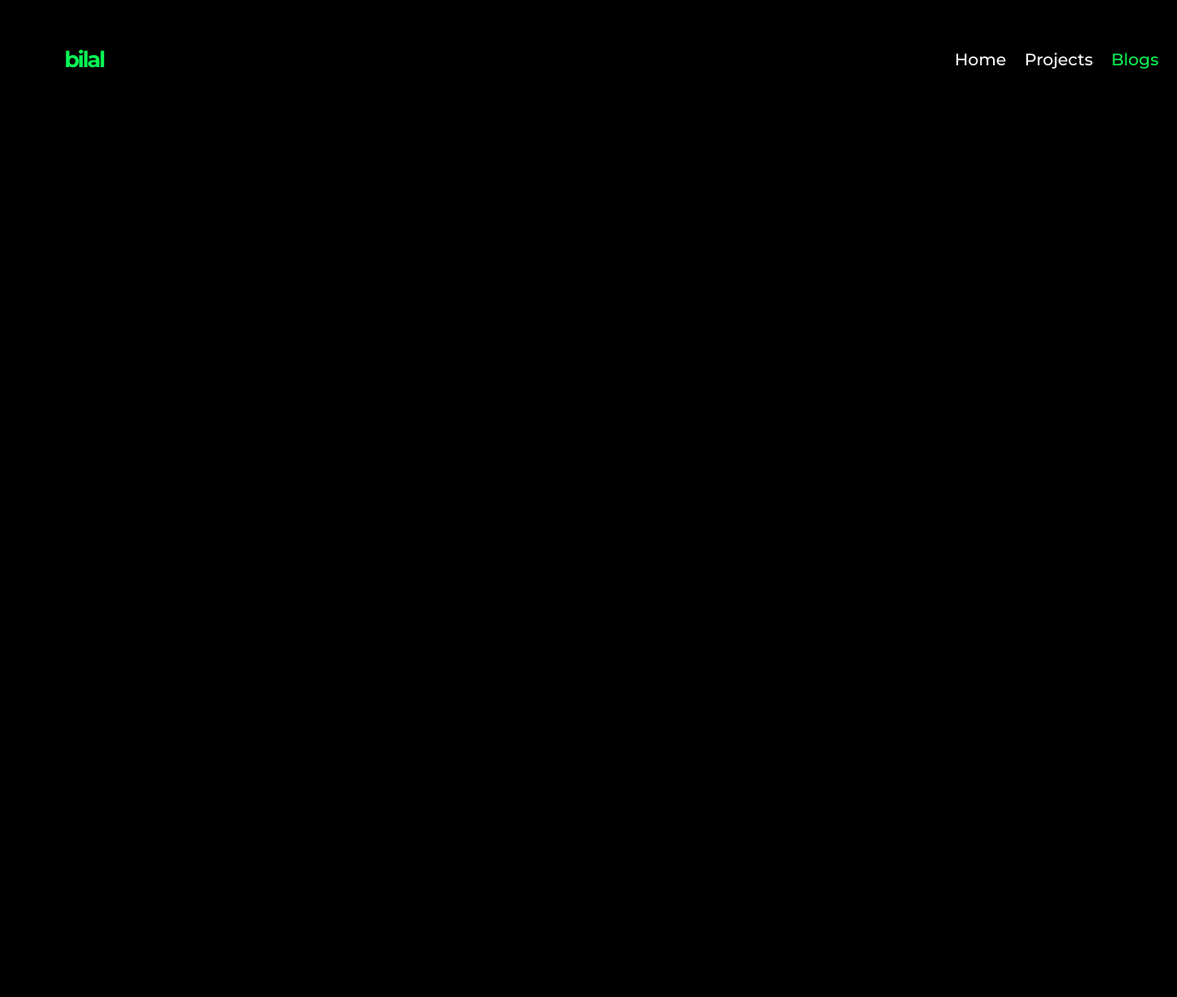
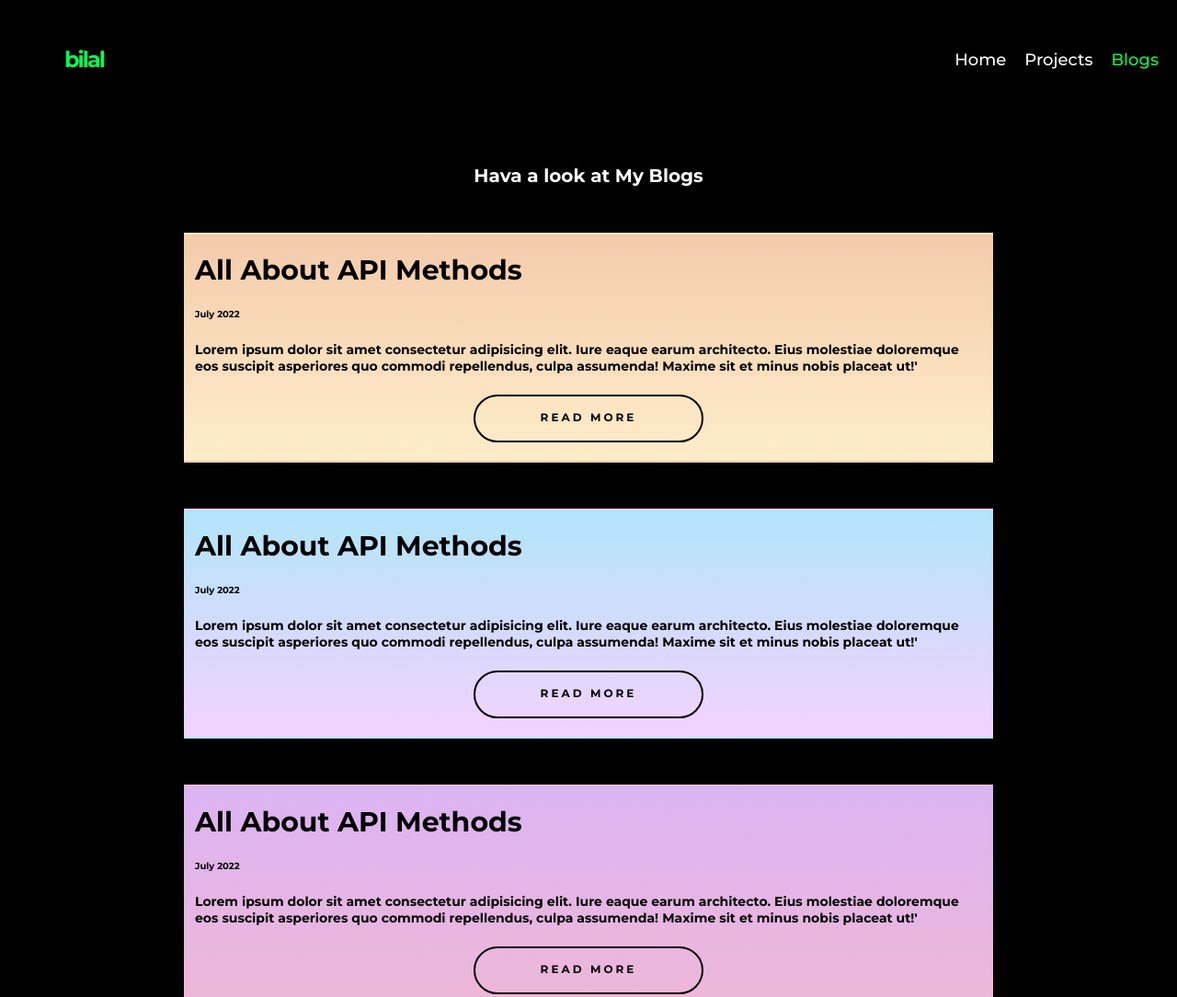
Before and after one commit to bilal-23/mark3-4-5-Portfolio, a website: page blogs.html in a window 1280 px wide. Shown: the top 1084 px of the page at 92% size. Before the commit the page ends 800 px from the top, so only its background shows below. Drawn offline with Linux system fonts and the light colour scheme.

Commit message:
Blog page added

```diff
--- /dev/null
+++ b/blogs.css
@@ -0,0 +1,94 @@
+.projects-header {
+  text-align: center;
+  margin-top: 5rem;
+}
+.blogs-container {
+  max-width: 900px;
+  margin: 0 auto;
+  padding: 5rem 1rem;
+  display: flex;
+  flex-direction: column;
+  justify-content: center;
+  align-items: center;
+  gap: 5rem;
+  color: #000 !important;
+}
+.blog-card {
+  min-height: 25rem;
+  padding: 2rem 1rem;
+  display: grid;
+  justify-content: space-between;
+  gap: 2rem;
+  cursor: pointer;
+  border: 2px solid transparent;
+  /* transition: 0.5s ease; */
+  position: relative;
+}
+.blog-card::after {
+  content: "";
+  position: absolute;
+  width: 100%;
+  height: 101%;
+  top: 2rem;
+  left: -2rem;
+  right: 0;
+  z-index: -1;
+}
+.blog-card:hover:after {
+  outline: 2px solid #fff;
+}
+.blog-card:hover .blog-heading {
+  color: var(--secondary-color);
+}
+.blog-card:first-child {
+  background: linear-gradient(180deg, #f3cbab, #feedca);
+}
+.blog-card:nth-child(2) {
+  background: linear-gradient(180deg, #b1e5f9, #f4d2fe);
+}
+.blog-card:nth-child(3),
+.blog-card:nth-child(6) {
+  background: linear-gradient(180deg, #dbb4f3, #efb7d7);
+}
+.blog-card:nth-child(4) {
+  background: linear-gradient(180deg, #efa971, #e4cafe);
+}
+.blog-card:nth-child(5) {
+  background: linear-gradient(90deg, #b1e5f9, #f4d2fe);
+}
+
+.blog-card:hover {
+  background: black;
+  border: 2px solid white;
+  color: #fff !important;
+}
+.blog-card:hover .blog-btn {
+  color: #000;
+  border: 2px solid #000;
+  background-color: var(--secondary-color);
+}
+.blog-btn {
+  width: 25rem;
+  margin: 0 auto;
+  text-align: center;
+  background-color: transparent;
+  border: 2px solid #000;
+  transition: none;
+}
+.blog-btn:hover {
+  background-color: #000 !important;
+  color: #fff !important;
+  border: 2px solid #fff !important;
+}
+
+.blog-heading {
+  font-size: 3rem;
+  font-weight: 600;
+}
+.date {
+  font-size: 1rem;
+}
+.blog-description {
+  font-size: 1.4rem;
+  font-weight: 600;
+}
--- a/blogs.html
+++ b/blogs.html
@@ -1,11 +1,12 @@
 <!DOCTYPE html>
 <html lang="en">
   <head>
-    <meta charset="UTF-8">
-    <meta http-equiv="X-UA-Compatible" content="IE=edge">
-    <meta name="viewport" content="width=device-width, initial-scale=1.0">
+    <meta charset="UTF-8" />
+    <meta http-equiv="X-UA-Compatible" content="IE=edge" />
+    <meta name="viewport" content="width=device-width, initial-scale=1.0" />
     <title>Blogs - Bilal Mansuri</title>
     <link rel="stylesheet" href="style.css" />
+    <link rel="stylesheet" href="blogs.css" />
   </head>
   <body>
     <nav class="nav-bar">
@@ -15,17 +16,60 @@
       <div class="nav-bar-links">
         <ul>
           <li>
-                            <a href="./index.html">Home</a>
+            <a href="./index.html" class="link">Home</a>
           </li>
           <li>
-                            <a href="./projects.html">Projects</a>
+            <a href="./projects.html" class="link">Projects</a>
           </li>
           <li>
-                            <a href="./blogs.html"
-                            class="active-link">Blogs</a>
+            <a href="./blogs.html" class="active-link link">Blogs</a>
           </li>
         </ul>
       </div>
     </nav>
+    <header class="projects-header">
+      <h1>Hava a look at <span class="bold">My Blogs</span></h1>
+    </header>
+    <div class="blogs-container">
+      <!-- Blogs card start-->
+      <div class="blog-card">
+        <p class="blog-heading">All About API Methods</p>
+        <p class="bold date">July 2022</p>
+        <p class="blog-description">
+          Lorem ipsum dolor sit amet consectetur adipisicing elit. Iure eaque
+          earum architecto. Eius molestiae doloremque eos suscipit asperiores
+          quo commodi repellendus, culpa assumenda! Maxime sit et minus nobis
+          placeat ut!'
+        </p>
+        <a href="#" class="button blog-btn">Read More</a>
+      </div>
+      <!-- Blogs card ends-->
+      <!-- Blogs card start-->
+      <div class="blog-card">
+        <p class="blog-heading">All About API Methods</p>
+        <p class="bold date">July 2022</p>
+        <p class="blog-description">
+          Lorem ipsum dolor sit amet consectetur adipisicing elit. Iure eaque
+          earum architecto. Eius molestiae doloremque eos suscipit asperiores
+          quo commodi repellendus, culpa assumenda! Maxime sit et minus nobis
+          placeat ut!'
+        </p>
+        <a href="#" class="button blog-btn">Read More</a>
+      </div>
+      <!-- Blogs card ends-->
+      <!-- Blogs card start-->
+      <div class="blog-card">
+        <p class="blog-heading">All About API Methods</p>
+        <p class="bold date">July 2022</p>
+        <p class="blog-description">
+          Lorem ipsum dolor sit amet consectetur adipisicing elit. Iure eaque
+          earum architecto. Eius molestiae doloremque eos suscipit asperiores
+          quo commodi repellendus, culpa assumenda! Maxime sit et minus nobis
+          placeat ut!'
+        </p>
+        <a href="#" class="button blog-btn">Read More</a>
+      </div>
+      <!-- Blogs card ends-->
+    </div>
   </body>
 </html>
```
Also changed, not shown: projects.html (+3 -3 lines). Lines whose indentation alone changed are shown as unchanged.
